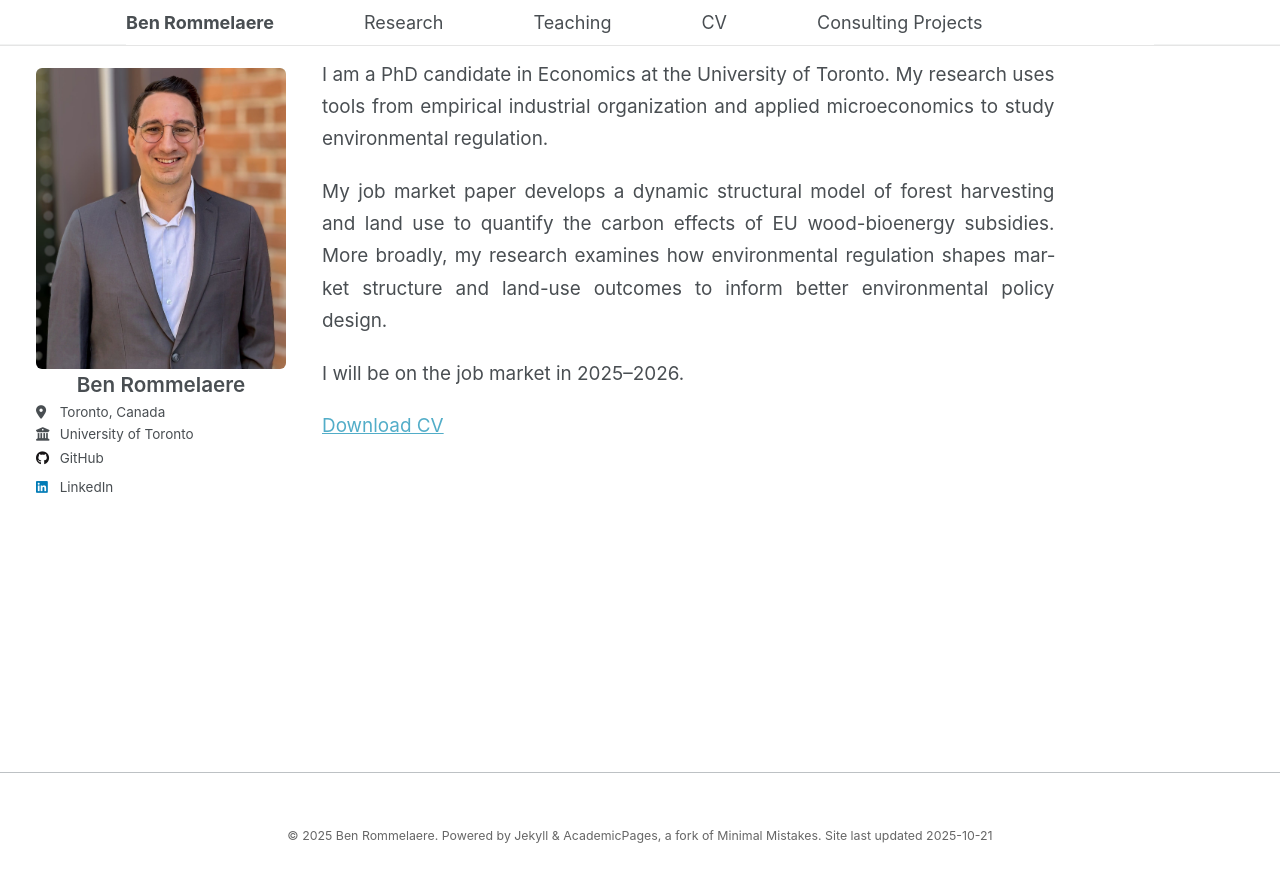
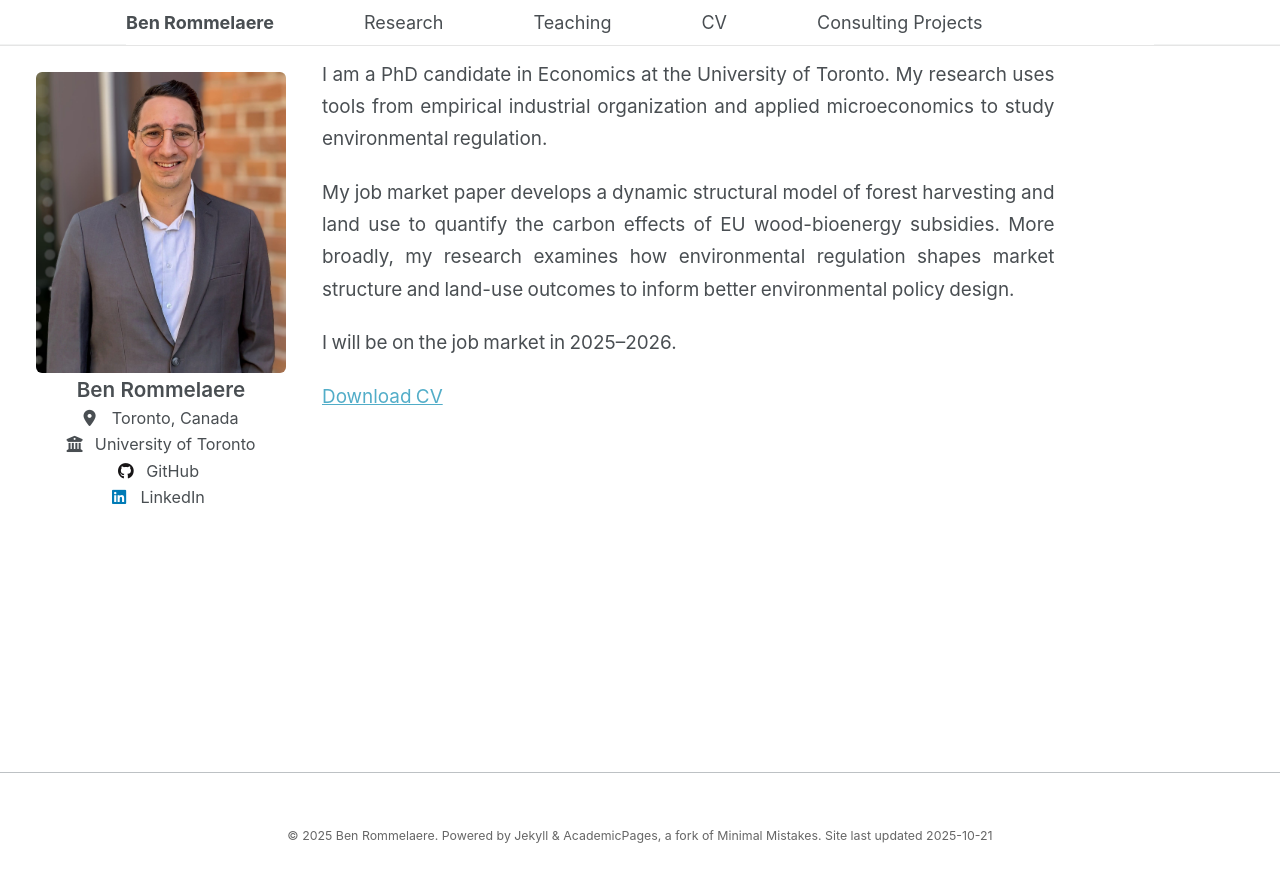
Before and after one commit to brommelaere/brommelaere.github.io, a Jekyll site: the page built from _pages/about.md, in a window 1280 px wide. Shown: the top 882 px of the page. Built offline with Jekyll 4.4.1, drawn with Linux system fonts in a browser that asks for light colours.

Commit message:
Refactor custom SCSS for layout and responsiveness

```diff
--- a/_sass/_custom.scss
+++ b/_sass/_custom.scss
@@ -1,16 +1,18 @@
 /* ==========================================================================
-   CUSTOM OVERRIDES FOR ACADEMICPAGES - PROPERLY ALIGNED LAYOUT (fixed2)
+   CUSTOM OVERRIDES FOR ACADEMICPAGES - PROPERLY ALIGNED LAYOUT
    ========================================================================== */
 
-/* ---------------------------
-   NAVIGATION BAR (unchanged)
-   --------------------------- */
+$align-offset: 0px !default;
+
+/* ============================================================
+   NAVIGATION BAR
+   ============================================================ */
 
 .masthead {
   @media screen and (min-width: 64em) {
     padding-left: 0 !important;
     padding-right: 0 !important;
-    border-bottom: 1px solid #e5e5e5 !important;
+    border-bottom: 1px solid #e5e5e5 !important; /* LINE UNDER NAV */
   }
 }
 
@@ -35,33 +37,48 @@
   }
 }
 
-/* ---------------------------
+/* ============================================================
    MAIN WRAPPER
-   --------------------------- */
+   ============================================================ */
 
 #main {
   margin-top: 0 !important;
   padding-top: 0 !important;
 
-  /* Keep two columns earlier, and allow a wider page container */
+  /* SIDE-BY-SIDE STARTS EARLIER (smaller screens keep two columns) */
   @media screen and (min-width: 56em) {
     display: flex !important;
     align-items: flex-start !important;
     gap: 2rem !important;
-    max-width: 1375px !important; /* ~25% wider than 1100px nav */
+    /* ~25% wider than 1100px nav container */
+    max-width: 1375px !important;
     margin: 0 auto !important;
     padding-left: 2rem !important;
     padding-right: 2rem !important;
   }
 }
 
-/* JS normally adds body padding-top equal to masthead height. Provide tiny fallback. */
-:root { --nav-extra-gap: 0px; }
-body  { padding-top: var(--nav-extra-gap); }
+/* NOTE:
+   - The masthead is position: fixed. The site JavaScript sets the inline
+     body padding-top to the masthead height so content sits below the nav.
+   - Do NOT apply strong margin-top overrides (especially `!important`) to
+     individual content blocks (.page, .author__avatar, etc.) — that causes
+     double-shifting and misalignment between images and text.
+   - This file provides a lightweight CSS fallback only (used if JS is disabled).
+*/
 
-/* ---------------------------
-   SIDEBAR / AUTHOR CARD
-   --------------------------- */
+/* Lightweight fallback (used if JS is disabled). JS will override inline when present. */
+:root {
+  --nav-extra-gap: 0px; /* populate via JS for mastheadHeight + desired extra gap */
+}
+
+body {
+  padding-top: var(--nav-extra-gap);
+}
+
+/* ============================================================
+   SIDEBAR - STAYS LEFT ON MOBILE
+   ============================================================ */
 
 .sidebar {
   margin-top: 0 !important;
@@ -69,22 +86,29 @@
   padding-top: 0 !important;
   margin-right: 0 !important;
 
+  /* SIDE-BY-SIDE EARLIER + LOWER THE IMAGE A LITTLE FOR TOP ALIGNMENT */
   @media screen and (min-width: 56em) {
     flex: 0 0 auto !important;
     align-self: flex-start !important;
-    margin-top: 1.25rem !important; /* nudge image down so top aligns with text */
+    padding-top: 0 !important;
+    margin-top: 1.25rem !important;
     padding-left: 0 !important;
     margin-right: 0 !important;
     width: auto !important;
     float: none !important;
   }
 
+  /* MOBILE: Keep sidebar on left with flex */
   @media screen and (max-width: 55.999em) {
     display: flex !important;
     flex-direction: column !important;
     align-items: flex-start !important;
   }
 }
+
+/* ============================================================
+   AVATAR/IMAGE
+   ============================================================ */
 
 .author__avatar {
   margin-top: 0 !important;
@@ -100,11 +124,16 @@
     margin: 0 !important;
     display: block !important;
 
+    /* MOBILE: smaller but stays left */
     @media screen and (max-width: 55.999em) {
       max-width: 200px !important;
     }
   }
 }
+
+/* ============================================================
+   AUTHOR INFO
+   ============================================================ */
 
 .author__content {
   text-align: center !important;
@@ -121,24 +150,54 @@
   font-weight: 600 !important;
   margin: 0 0 0.2rem 0 !important;
   line-height: 1.2 !important;
+  padding: 0 !important;
   white-space: nowrap !important;
 }
 
-.sidebar p, .sidebar li {
-  margin: 0.1rem 0 !important;
+.sidebar p,
+.sidebar li {
+  margin-top: 0.1rem !important;
+  margin-bottom: 0.1rem !important;
   white-space: nowrap !important;
 }
 
-.author__urls-wrapper { margin-top: 0.2rem !important; }
-.author__urls-wrapper button { display: none !important; }
+.author__urls-wrapper {
+  margin-top: 0.2rem !important;
 
-@media screen and (max-width: 55.999em) {
-  .author__urls-wrapper { display: none !important; }
+  @media screen and (min-width: 56em) {
+    display: block !important;
+  }
+
+  button {
+    display: none !important;
+  }
+
+  @media screen and (max-width: 55.999em) {
+    display: none !important;
+  }
 }
 
-/* ---------------------------
-   PAGE AREA
-   --------------------------- */
+.author__urls {
+  margin-top: 0 !important;
+  padding-top: 0 !important;
+
+  li {
+    text-align: center !important;
+    margin: 0.1rem 0 !important;
+    font-size: 0.9rem !important;
+    white-space: nowrap !important;
+  }
+
+  a {
+    margin-bottom: 0 !important;
+    padding-top: 0 !important;
+    padding-bottom: 0 !important;
+  }
+}
+
+/* ============================================================
+   PAGE CONTENT
+   ============================================================ */
 
 .page {
   margin-top: 0 !important;
@@ -147,93 +206,202 @@
   float: none !important;
 
   @media screen and (min-width: 56em) {
+    margin-top: 0 !important;
+    margin-left: 0 !important;
+    padding-top: 0 !important;
     flex: 1 1 auto !important;
     min-width: 0 !important;
     width: auto !important;
   }
 }
 
-.page__inner-wrap { margin-top: 0 !important; padding-top: 0 !important; }
-.page__title      { margin-top: 0 !important; padding-top: 0 !important; }
+.page__inner-wrap {
+  margin-top: 0 !important;
+  padding-top: 0 !important;
+}
 
-/* Base reading measure + global full-justification */
+.page__title {
+  margin-top: 0 !important;
+  padding-top: 0 !important;
+}
+
 .page__content {
   font-size: 1.05rem !important;
   line-height: 1.7 !important;
-  max-width: 52rem !important;   /* default width for content column */
+  /* GLOBAL DEFAULT WIDTH — wider than before for all pages */
+  max-width: 48rem !important; /* per-page variants below */
   margin-top: 0 !important;
   padding-top: 0 !important;
 
+  /* Ensure the first block aligns to the image top */
   > *:first-child { margin-top: 0 !important; }
 
-  /* Full justification for a neat look */
-  p, li {
+  p {
+    margin-bottom: 1.2rem !important;
     text-align: justify !important;
-    text-justify: inter-word;
-    text-align-last: left;
-    hyphens: auto;
-    margin-bottom: 1.15rem !important;
+    text-align-last: left !important;
+    word-spacing: -0.05em !important;
+    hyphens: none !important;
+  }
+
+  p:first-child {
+    margin-top: 0 !important;
+    padding-top: 0 !important;
   }
 
   @media screen and (max-width: 55.999em) {
-    p, li { text-align: left !important; }
+    p { text-align: left !important; }
   }
 }
 
-/* Hide H1 when using 'no-title' and keep first content flush with image top */
+/* ============================================================
+   OPT-IN PAGE VARIANTS (via page front matter `classes`)
+   ============================================================ */
+
+/* Wider content variant for Consulting/Teaching, etc. */
+@media (min-width: 992px) {
+  article.wide .page__content {
+    max-width: 62rem !important; /* ~992px */
+  }
+}
+
+/* Research: even wider and smaller font to reduce scroll in abstracts */
+@media (min-width: 992px) {
+  article.research-page .page__content {
+    max-width: 66rem !important; /* ~1056px */
+    font-size: 1.0rem !important;
+    line-height: 1.65 !important;
+  }
+  /* Abstract body size/leading */
+  article.research-page .page__content details,
+  article.research-page .page__content details p {
+    font-size: 0.95rem !important;
+    line-height: 1.6 !important;
+  }
+}
+
+/* Hide the big H1 when using `no-title` and keep first content flush at top */
 .no-title .page__title { display: none !important; }
 .no-title .page__content > *:first-child { margin-top: 0 !important; }
 
-/* ---------------------------
-   PAGE VARIANTS (via front matter classes)
-   --------------------------- */
+/* Landing-only: extra nudge down if you apply `landing-offset` on that page */
+#main:has(> article.landing-offset) .sidebar {
+  margin-top: 1.75rem !important;
+}
 
-/* Wider pages (Teaching, Consulting, etc.) */
-@media (min-width: 992px) {
-  article.wide .page__content {
-    max-width: 68rem !important;  /* ~1088px */
+/* ============================================================
+   TEACHING PAGE TIDY-UP
+   - Put the year on the right, aligned vertically
+   ============================================================ */
+
+.teaching-page .page__content ul {
+  max-width: 62rem !important;
+  padding-left: 1.25rem !important;
+}
+
+.teaching-page .page__content ul li {
+  display: grid !important;
+  grid-template-columns: 1fr auto !important; /* title left, year right */
+  column-gap: 1rem !important;
+  align-items: baseline !important;
+  margin: 0.6rem 0 !important;
+}
+
+/* Make the last child (usually the year line) right-aligned */
+.teaching-page .page__content ul li > :last-child {
+  grid-column: 2 !important;
+  justify-self: end !important;
+  margin: 0 !important;
+  white-space: nowrap !important;
+}
+
+/* Left column for the main course text */
+.teaching-page .page__content ul li > :first-child {
+  grid-column: 1 !important;
+}
+
+/* Remove forced breaks if any were authored */
+.teaching-page .page__content ul li br { display: none !important; }
+
+/* ============================================================
+   FOOTER - FIX WHITE BACKGROUND
+   ============================================================ */
+
+.page__footer { background: transparent !important; }
+.page__footer footer { background: transparent !important; }
+
+/* ============================================================
+   RESPONSIVE
+   ============================================================ */
+
+@media screen and (max-width: 43.75em) {
+  .author__avatar img { max-width: 160px !important; }
+}
+
+@media screen and (max-width: 34.375em) {
+  .author__avatar img { max-width: 140px !important; }
+}
+
+/* ===== OVERRIDES V2 (wider layout, later stacking, teaching two‑column list) ===== */
+
+/* Make the two‑column layout kick in earlier and widen the overall container */
+@media screen and (min-width: 50em) {
+  #main {
+    display: flex !important;
+    align-items: flex-start !important;
+    gap: 2rem !important;
+    max-width: 1500px !important;  /* ~25% wider than 1100px */
+    margin: 0 auto !important;
+    padding-left: 2rem !important;
+    padding-right: 2rem !important;
+  }
+
+  .sidebar {
+    flex: 0 0 auto !important;
+    align-self: flex-start !important;
+    margin-top: 1.5rem !important;  /* nudge image down so top aligns with text */
+  }
+
+  .page {
+    flex: 1 1 auto !important;
   }
 }
 
-/* Research: widest, with slightly smaller type; smaller still inside abstracts */
+/* Default reading width a bit wider globally */
+.page__content {
+  max-width: 52rem !important; /* ~832px */
+  > *:first-child { margin-top: 0 !important; } /* align to image top everywhere */
+}
+
+/* Wider pages (Teaching, Consulting) */
+@media (min-width: 992px) {
+  article.wide .page__content {
+    max-width: 68rem !important; /* ~1088px */
+  }
+}
+
+/* Research: even wider and slightly smaller text, including abstracts */
 @media (min-width: 992px) {
   article.research-page .page__content {
-    max-width: 72rem !important;  /* ~1152px */
+    max-width: 72rem !important; /* ~1152px */
     font-size: 0.98rem !important;
     line-height: 1.6 !important;
   }
+
   article.research-page .page__content details,
   article.research-page .page__content details p {
     font-size: 0.94rem !important;
     line-height: 1.55 !important;
-    text-align: justify !important;
-    text-justify: inter-word;
-    text-align-last: left;
   }
 }
 
-/* Landing page (About) back to original narrow width */
-@media screen and (min-width: 56em) {
-  #main:has(> article.home-narrow) { max-width: 1100px !important; }  /* match nav */
-  article.home-narrow .page__content { max-width: 44rem !important; }
-}
-
-/* Landing-only: a touch more image lowering if 'landing-offset' is present */
-#main:has(> article.landing-offset) .sidebar { margin-top: 1.5rem !important; }
-
-/* ---------------------------
-   TEACHING PAGE
-   Right-aligned years in a dedicated column
-   Supports either HTML .course-rows or list items with a wrapped .year / em
-   --------------------------- */
-
-/* Preferred explicit markup: .course-rows with .row/.title/.year */
+/* === Teaching page: rigid two-column rows with right-aligned years === */
 .teaching-page .course-rows {
   list-style: none !important;
   padding: 0 !important;
   margin: 0.25rem 0 0 0 !important;
+  max-width: 68rem !important; /* matches your 'wide' width */
   width: 100% !important;
-  max-width: 68rem !important; /* align with 'wide' */
 }
 
 .teaching-page .course-rows .row {
@@ -242,85 +410,28 @@
   column-gap: 1.5rem !important;
   align-items: baseline !important;
   padding: 0.25rem 0 !important;
-  width: 100% !important;
+  width: 100% !important; /* ensures the right column can reach the far edge */
 }
 
 .teaching-page .course-rows .title {
   min-width: 0 !important;
-  overflow-wrap: anywhere !important;
+  overflow-wrap: anywhere !important; /* long titles wrap, year stays pinned right */
 }
 
 .teaching-page .course-rows .year {
-  justify-self: end !important;
-  white-space: nowrap !important;
+  justify-self: end !important;      /* right edge of the content column */
+  white-space: nowrap !important;     /* never break the year range */
   color: #555 !important;
   font-weight: 500 !important;
 }
 
-/* Fallback: if using a UL list but the year is wrapped */
-.teaching-page .page__content ul.course-list,
-.teaching-page .page__content ul.courses {
-  list-style: none !important;
-  padding-left: 0 !important;
-  margin-left: 0 !important;
-}
-
-.teaching-page .page__content ul.course-list > li,
-.teaching-page .page__content ul.courses > li {
-  display: grid !important;
-  grid-template-columns: 1fr auto !important;
-  column-gap: 1.25rem !important;
-  align-items: baseline !important;
-  padding: 0.25rem 0 !important;
-}
-
-.teaching-page .page__content ul.course-list > li .year,
-.teaching-page .page__content ul.courses > li .year,
-.teaching-page .page__content ul.course-list > li em:last-child,
-.teaching-page .page__content ul.courses > li em:last-child {
-  grid-column: 2 !important;
-  justify-self: end !important;
-  white-space: nowrap !important;
-  color: #555 !important;
-  font-weight: 500 !important;
-}
-
-.teaching-page .page__content ul.course-list > li > :not(.year):not(em:last-child) {
-  grid-column: 1 !important;
-}
-
-/* Very small screens: stack gracefully */
+/* On very small screens, let it stack gracefully */
 @media (max-width: 30em) {
-  .teaching-page .course-rows .row,
-  .teaching-page .page__content ul.course-list > li,
-  .teaching-page .page__content ul.courses > li {
+  .teaching-page .course-rows .row {
     grid-template-columns: 1fr !important;
   }
-  .teaching-page .course-rows .year,
-  .teaching-page .page__content ul.course-list > li .year,
-  .teaching-page .page__content ul.courses > li .year,
-  .teaching-page .page__content ul.course-list > li em:last-child,
-  .teaching-page .page__content ul.courses > li em:last-child {
+  .teaching-page .course-rows .year {
     justify-self: start !important;
+    margin-left: 0 !important;
   }
 }
-
-/* ---------------------------
-   FOOTER
-   --------------------------- */
-
-.page__footer,
-.page__footer footer {
-  background: transparent !important;
-}
-
-/* ---------------------------
-   MISC RESPONSIVE
-   --------------------------- */
-
-@media screen and (max-width: 43.75em) {
-  .author__avatar img { max-width: 160px !important; }
-}
-@media screen and (max-width: 34.375em) {
-  .author__avatar img { max-width: 140px !important; }
-}
```
